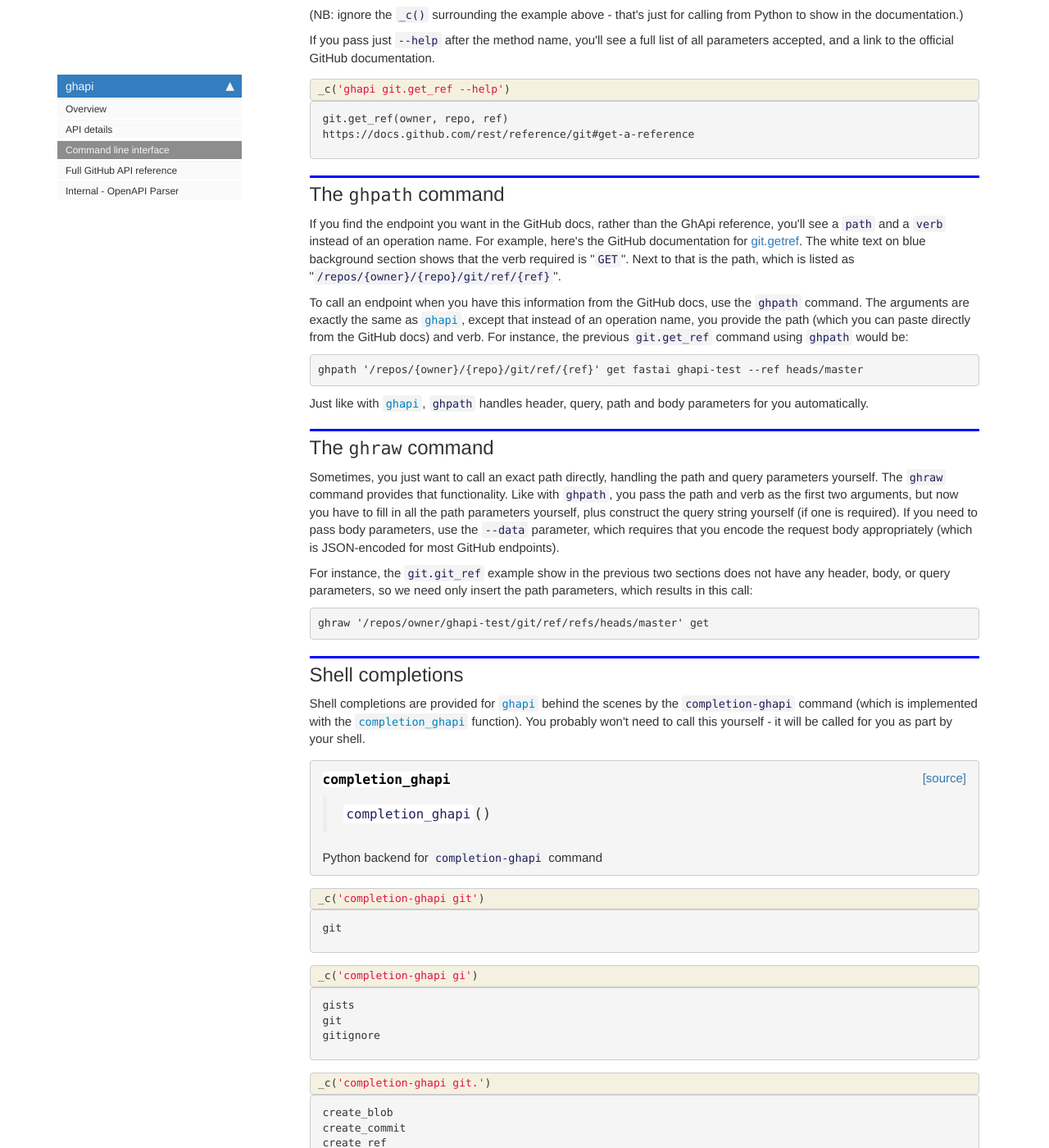
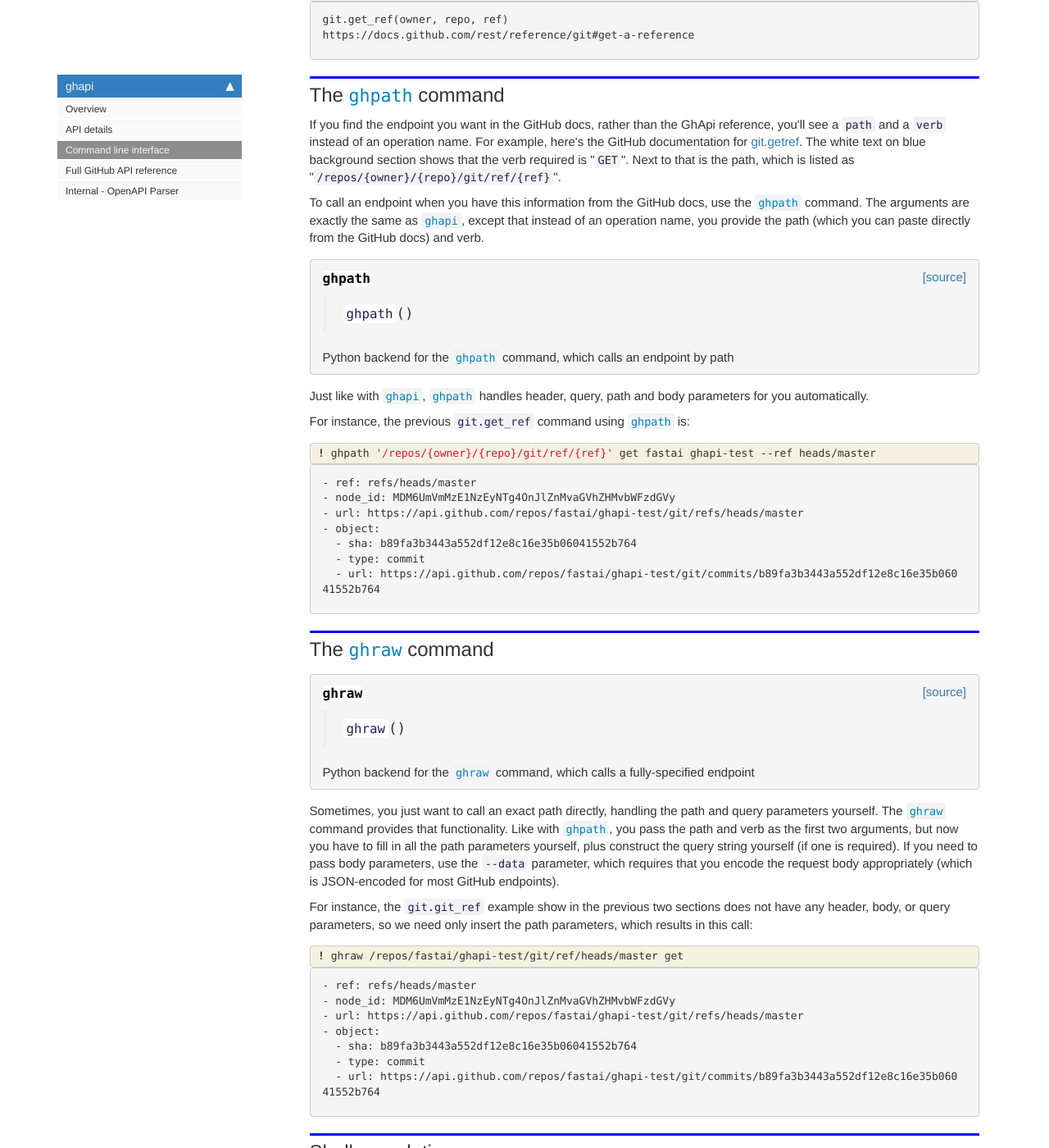
Before and after one commit to fastai/ghapi, a Jekyll site: the page built from docs/cli.html, in a window 1280 px wide and 1400 px high, scrolled down 1692 px. Shown: the whole window at 82% size. Built offline with Jekyll 4.4.1, drawn with Linux system fonts in a browser that asks for light colours; nearby versions of some CDN libraries; comment, search, counter and statistics services are not loaded; some of the changed text lies outside the part shown.

Commit message:
finish CLI commands

```diff
--- a/docs/cli.html
+++ b/docs/cli.html
@@ -47,38 +47,11 @@ nb_path: "01_cli.ipynb"
 <li><code>--debug</code>: Print requests before sending them</li>
 </ul>
 <p>If you have an environment variable <code>GITHUB_TOKEN</code> defined, then it will be used for the token if <code>--token</code> is not passed. If neither is provided, then the commands will not be able to acces any authentication functionality.</p>
+<p>We'll now look at each of the three commands in turn.</p>
 
 </div>
 </div>
 </div>
-<div class="cell border-box-sizing text_cell rendered"><div class="inner_cell">
-<div class="text_cell_render border-box-sizing rendered_html">
-<hr>
-<p>Note that the examples on this page all use the Python function version of the commands, instead of the CLI commands directly, so we need to set <code>sys.argv</code> before calling the function. We'll use this small helper function for the examples below:</p>
-
-</div>
-</div>
-</div>
-    {% raw %}
-
-<div class="cell border-box-sizing code_cell rendered">
-<div class="input">
-
-<div class="inner_cell">
-    <div class="input_area">
-<div class=" highlight hl-ipython3"><pre><span></span><span class="k">def</span> <span class="nf">_c</span><span class="p">(</span><span class="n">cmd</span><span class="p">):</span>
-    <span class="s2">&quot;Call CLI function `cli` as a python function&quot;</span>
-    <span class="n">sys</span><span class="o">.</span><span class="n">argv</span> <span class="o">=</span> <span class="n">cmd</span><span class="o">.</span><span class="n">split</span><span class="p">()</span>
-    <span class="k">return</span> <span class="nb">globals</span><span class="p">()[</span><span class="n">sys</span><span class="o">.</span><span class="n">argv</span><span class="p">[</span><span class="mi">0</span><span class="p">]</span><span class="o">.</span><span class="n">replace</span><span class="p">(</span><span class="s1">&#39;-&#39;</span><span class="p">,</span><span class="s1">&#39;_&#39;</span><span class="p">)]()</span>
-</pre></div>
-
-    </div>
-</div>
-</div>
-
-</div>
-    {% endraw %}
-
 <div class="cell border-box-sizing text_cell rendered"><div class="inner_cell">
 <div class="text_cell_render border-box-sizing rendered_html">
 <h2 id="The-ghapi-command">The <a href="/cli.html#ghapi"><code>ghapi</code></a> command<a class="anchor-link" href="#The-ghapi-command"> </a></h2>
@@ -105,6 +78,13 @@ nb_path: "01_cli.ipynb"
 
 <div class="cell border-box-sizing code_cell rendered">
 
+</div>
+    {% endraw %}
+
+    {% raw %}
+
+<div class="cell border-box-sizing code_cell rendered">
+
 <div class="output_wrapper">
 <div class="output">
 
@@ -112,9 +92,9 @@ nb_path: "01_cli.ipynb"
 
 
 <div class="output_markdown rendered_html output_subarea ">
-<h4 id="ghapi" class="doc_header"><code>ghapi</code><a href="https://github.com/fastai/ghapi/tree/master/ghapi/cli.py#L40" class="source_link" style="float:right">[source]</a></h4><blockquote><p><code>ghapi</code>()</p>
+<h4 id="ghapi" class="doc_header"><code>ghapi</code><a href="https://github.com/fastai/ghapi/tree/master/ghapi/cli.py#L48" class="source_link" style="float:right">[source]</a></h4><blockquote><p><code>ghapi</code>()</p>
 </blockquote>
-<p>Python backend for the <a href="/cli.html#ghapi"><code>ghapi</code></a> command. Reads from <code>sys.argv</code></p>
+<p>Python backend for the <a href="/cli.html#ghapi"><code>ghapi</code></a> command, which calls an endpoint by operation name</p>
 
 </div>
 
@@ -148,7 +128,7 @@ nb_path: "01_cli.ipynb"
 
 <div class="inner_cell">
     <div class="input_area">
-<div class=" highlight hl-ipython3"><pre><span></span><span class="n">_c</span><span class="p">(</span><span class="s1">&#39;ghapi git.get_ref fastai ghapi-test --ref heads/master&#39;</span><span class="p">)</span>
+<div class=" highlight hl-ipython3"><pre><span></span><span class="o">!</span> ghapi git.get_ref fastai ghapi-test --ref heads/master
 </pre></div>
 
     </div>
@@ -180,7 +160,7 @@ nb_path: "01_cli.ipynb"
 
 <div class="cell border-box-sizing text_cell rendered"><div class="inner_cell">
 <div class="text_cell_render border-box-sizing rendered_html">
-<p>(NB: ignore the <code>_c()</code> surrounding the example above - that's just for calling from Python to show in the documentation.)</p>
+<p>(NB: The "<code>!</code>" before the examples such as the one above is only needed when calling the commands from Jupyer Notebook. In your terminal, do not include the "<code>!</code>" prefix.)</p>
 <p>If you pass just <code>--help</code> after the method name, you'll see a full list of all parameters accepted, and a link to the official GitHub documentation.</p>
 
 </div>
@@ -193,7 +173,7 @@ nb_path: "01_cli.ipynb"
 
 <div class="inner_cell">
     <div class="input_area">
-<div class=" highlight hl-ipython3"><pre><span></span><span class="n">_c</span><span class="p">(</span><span class="s1">&#39;ghapi git.get_ref --help&#39;</span><span class="p">)</span>
+<div class=" highlight hl-ipython3"><pre><span></span><span class="o">!</span> ghapi git.get_ref --help
 </pre></div>
 
     </div>
@@ -220,37 +200,185 @@ https://docs.github.com/rest/reference/git#get-a-reference
 
 <div class="cell border-box-sizing text_cell rendered"><div class="inner_cell">
 <div class="text_cell_render border-box-sizing rendered_html">
-<h2 id="The-ghpath-command">The <code>ghpath</code> command<a class="anchor-link" href="#The-ghpath-command"> </a></h2>
+<h2 id="The-ghpath-command">The <a href="/cli.html#ghpath"><code>ghpath</code></a> command<a class="anchor-link" href="#The-ghpath-command"> </a></h2>
 </div>
 </div>
 </div>
 <div class="cell border-box-sizing text_cell rendered"><div class="inner_cell">
 <div class="text_cell_render border-box-sizing rendered_html">
 <p>If you find the endpoint you want in the GitHub docs, rather than the GhApi reference, you'll see a <code>path</code> and a <code>verb</code> instead of an operation name. For example, here's the GitHub documentation for <a href="https://docs.github.com/en/free-pro-team@latest/rest/reference/git#get-a-reference">git.getref</a>. The white text on blue background section shows that the verb required is "<code>GET</code>". Next to that is the path, which is listed as "<code>/repos/{owner}/{repo}/git/ref/{ref}</code>".</p>
-<p>To call an endpoint when you have this information from the GitHub docs, use the <code>ghpath</code> command. The arguments are exactly the same as <a href="/cli.html#ghapi"><code>ghapi</code></a>, except that instead of an operation name, you provide the path (which you can paste directly from the GitHub docs) and verb. For instance, the previous <code>git.get_ref</code> command using <code>ghpath</code> would be:</p>
-
-<pre><code>ghpath '/repos/{owner}/{repo}/git/ref/{ref}' get fastai ghapi-test --ref heads/master</code></pre>
-<p>Just like with <a href="/cli.html#ghapi"><code>ghapi</code></a>, <code>ghpath</code> handles header, query, path and body parameters for you automatically.</p>
+<p>To call an endpoint when you have this information from the GitHub docs, use the <a href="/cli.html#ghpath"><code>ghpath</code></a> command. The arguments are exactly the same as <a href="/cli.html#ghapi"><code>ghapi</code></a>, except that instead of an operation name, you provide the path (which you can paste directly from the GitHub docs) and verb.</p>
 
 </div>
 </div>
 </div>
+    {% raw %}
+
+<div class="cell border-box-sizing code_cell rendered">
+
+</div>
+    {% endraw %}
+
+    {% raw %}
+
+<div class="cell border-box-sizing code_cell rendered">
+
+<div class="output_wrapper">
+<div class="output">
+
+<div class="output_area">
+
+
+<div class="output_markdown rendered_html output_subarea ">
+<h4 id="ghpath" class="doc_header"><code>ghpath</code><a href="https://github.com/fastai/ghapi/tree/master/ghapi/cli.py#L56" class="source_link" style="float:right">[source]</a></h4><blockquote><p><code>ghpath</code>()</p>
+</blockquote>
+<p>Python backend for the <a href="/cli.html#ghpath"><code>ghpath</code></a> command, which calls an endpoint by path</p>
+
+</div>
+
+</div>
+
+</div>
+</div>
+
+</div>
+    {% endraw %}
+
+    {% raw %}
+
+<div class="cell border-box-sizing code_cell rendered">
+
+</div>
+    {% endraw %}
+
 <div class="cell border-box-sizing text_cell rendered"><div class="inner_cell">
 <div class="text_cell_render border-box-sizing rendered_html">
-<h2 id="The-ghraw-command">The <code>ghraw</code> command<a class="anchor-link" href="#The-ghraw-command"> </a></h2>
-</div>
-</div>
-</div>
-<div class="cell border-box-sizing text_cell rendered"><div class="inner_cell">
-<div class="text_cell_render border-box-sizing rendered_html">
-<p>Sometimes, you just want to call an exact path directly, handling the path and query parameters yourself. The <code>ghraw</code> command provides that functionality. Like with <code>ghpath</code>, you pass the path and verb as the first two arguments, but now you have to fill in all the path parameters yourself, plus construct the query string yourself (if one is required). If you need to pass body parameters, use the <code>--data</code> parameter, which requires that you encode the request body appropriately (which is JSON-encoded for most GitHub endpoints).</p>
-<p>For instance, the <code>git.git_ref</code> example show in the previous two sections does not have any header, body, or query parameters, so we need only insert the path parameters, which results in this call:</p>
-
-<pre><code>ghraw '/repos/owner/ghapi-test/git/ref/refs/heads/master' get</code></pre>
+<p>Just like with <a href="/cli.html#ghapi"><code>ghapi</code></a>, <a href="/cli.html#ghpath"><code>ghpath</code></a> handles header, query, path and body parameters for you automatically.</p>
+<p>For instance, the previous <code>git.get_ref</code> command using <a href="/cli.html#ghpath"><code>ghpath</code></a> is:</p>
 
 </div>
 </div>
 </div>
+    {% raw %}
+
+<div class="cell border-box-sizing code_cell rendered">
+<div class="input">
+
+<div class="inner_cell">
+    <div class="input_area">
+<div class=" highlight hl-ipython3"><pre><span></span><span class="o">!</span> ghpath <span class="s1">&#39;/repos/{owner}/{repo}/git/ref/{ref}&#39;</span> get fastai ghapi-test --ref heads/master
+</pre></div>
+
+    </div>
+</div>
+</div>
+
+<div class="output_wrapper">
+<div class="output">
+
+<div class="output_area">
+
+<div class="output_subarea output_stream output_stdout output_text">
+<pre>- ref: refs/heads/master
+- node_id: MDM6UmVmMzE1NzEyNTg4OnJlZnMvaGVhZHMvbWFzdGVy
+- url: https://api.github.com/repos/fastai/ghapi-test/git/refs/heads/master
+- object:
+  - sha: b89fa3b3443a552df12e8c16e35b06041552b764
+  - type: commit
+  - url: https://api.github.com/repos/fastai/ghapi-test/git/commits/b89fa3b3443a552df12e8c16e35b06041552b764
+</pre>
+</div>
+</div>
+
+</div>
+</div>
+
+</div>
+    {% endraw %}
+
+<div class="cell border-box-sizing text_cell rendered"><div class="inner_cell">
+<div class="text_cell_render border-box-sizing rendered_html">
+<h2 id="The-ghraw-command">The <a href="/cli.html#ghraw"><code>ghraw</code></a> command<a class="anchor-link" href="#The-ghraw-command"> </a></h2>
+</div>
+</div>
+</div>
+    {% raw %}
+
+<div class="cell border-box-sizing code_cell rendered">
+
+<div class="output_wrapper">
+<div class="output">
+
+<div class="output_area">
+
+
+<div class="output_markdown rendered_html output_subarea ">
+<h4 id="ghraw" class="doc_header"><code>ghraw</code><a href="https://github.com/fastai/ghapi/tree/master/ghapi/cli.py#L61" class="source_link" style="float:right">[source]</a></h4><blockquote><p><code>ghraw</code>()</p>
+</blockquote>
+<p>Python backend for the <a href="/cli.html#ghraw"><code>ghraw</code></a> command, which calls a fully-specified endpoint</p>
+
+</div>
+
+</div>
+
+</div>
+</div>
+
+</div>
+    {% endraw %}
+
+    {% raw %}
+
+<div class="cell border-box-sizing code_cell rendered">
+
+</div>
+    {% endraw %}
+
+<div class="cell border-box-sizing text_cell rendered"><div class="inner_cell">
+<div class="text_cell_render border-box-sizing rendered_html">
+<p>Sometimes, you just want to call an exact path directly, handling the path and query parameters yourself. The <a href="/cli.html#ghraw"><code>ghraw</code></a> command provides that functionality. Like with <a href="/cli.html#ghpath"><code>ghpath</code></a>, you pass the path and verb as the first two arguments, but now you have to fill in all the path parameters yourself, plus construct the query string yourself (if one is required). If you need to pass body parameters, use the <code>--data</code> parameter, which requires that you encode the request body appropriately (which is JSON-encoded for most GitHub endpoints).</p>
+<p>For instance, the <code>git.git_ref</code> example show in the previous two sections does not have any header, body, or query parameters, so we need only insert the path parameters, which results in this call:</p>
+
+</div>
+</div>
+</div>
+    {% raw %}
+
+<div class="cell border-box-sizing code_cell rendered">
+<div class="input">
+
+<div class="inner_cell">
+    <div class="input_area">
+<div class=" highlight hl-ipython3"><pre><span></span><span class="o">!</span> ghraw /repos/fastai/ghapi-test/git/ref/heads/master get
+</pre></div>
+
+    </div>
+</div>
+</div>
+
+<div class="output_wrapper">
+<div class="output">
+
+<div class="output_area">
+
+<div class="output_subarea output_stream output_stdout output_text">
+<pre>- ref: refs/heads/master
+- node_id: MDM6UmVmMzE1NzEyNTg4OnJlZnMvaGVhZHMvbWFzdGVy
+- url: https://api.github.com/repos/fastai/ghapi-test/git/refs/heads/master
+- object:
+  - sha: b89fa3b3443a552df12e8c16e35b06041552b764
+  - type: commit
+  - url: https://api.github.com/repos/fastai/ghapi-test/git/commits/b89fa3b3443a552df12e8c16e35b06041552b764
+</pre>
+</div>
+</div>
+
+</div>
+</div>
+
+</div>
+    {% endraw %}
+
 <div class="cell border-box-sizing text_cell rendered"><div class="inner_cell">
 <div class="text_cell_render border-box-sizing rendered_html">
 <h2 id="Shell-completions">Shell completions<a class="anchor-link" href="#Shell-completions"> </a></h2>
@@ -275,7 +403,7 @@ https://docs.github.com/rest/reference/git#get-a-reference
 
 
 <div class="output_markdown rendered_html output_subarea ">
-<h4 id="completion_ghapi" class="doc_header"><code>completion_ghapi</code><a href="https://github.com/fastai/ghapi/tree/master/ghapi/cli.py#L54" class="source_link" style="float:right">[source]</a></h4><blockquote><p><code>completion_ghapi</code>()</p>
+<h4 id="completion_ghapi" class="doc_header"><code>completion_ghapi</code><a href="https://github.com/fastai/ghapi/tree/master/ghapi/cli.py#L68" class="source_link" style="float:right">[source]</a></h4><blockquote><p><code>completion_ghapi</code>()</p>
 </blockquote>
 <p>Python backend for <code>completion-ghapi</code> command</p>
 
@@ -303,7 +431,7 @@ https://docs.github.com/rest/reference/git#get-a-reference
 
 <div class="inner_cell">
     <div class="input_area">
-<div class=" highlight hl-ipython3"><pre><span></span><span class="n">_c</span><span class="p">(</span><span class="s1">&#39;completion-ghapi git&#39;</span><span class="p">)</span>
+<div class=" highlight hl-ipython3"><pre><span></span><span class="o">!</span> completion-ghapi git
 </pre></div>
 
     </div>
@@ -334,7 +462,7 @@ https://docs.github.com/rest/reference/git#get-a-reference
 
 <div class="inner_cell">
     <div class="input_area">
-<div class=" highlight hl-ipython3"><pre><span></span><span class="n">_c</span><span class="p">(</span><span class="s1">&#39;completion-ghapi gi&#39;</span><span class="p">)</span>
+<div class=" highlight hl-ipython3"><pre><span></span><span class="o">!</span> completion-ghapi gi
 </pre></div>
 
     </div>
@@ -367,7 +495,7 @@ gitignore
 
 <div class="inner_cell">
     <div class="input_area">
-<div class=" highlight hl-ipython3"><pre><span></span><span class="n">_c</span><span class="p">(</span><span class="s1">&#39;completion-ghapi git.&#39;</span><span class="p">)</span>
+<div class=" highlight hl-ipython3"><pre><span></span><span class="o">!</span> completion-ghapi git.
 </pre></div>
 
     </div>
@@ -412,7 +540,7 @@ verbs
 
 <div class="inner_cell">
     <div class="input_area">
-<div class=" highlight hl-ipython3"><pre><span></span><span class="n">_c</span><span class="p">(</span><span class="s1">&#39;completion-ghapi git.g&#39;</span><span class="p">)</span>
+<div class=" highlight hl-ipython3"><pre><span></span><span class="o">!</span> completion-ghapi git.g
 </pre></div>
 
     </div>
--- a/ghapi/_nbdev.py
+++ b/ghapi/_nbdev.py
@@ -19,6 +19,8 @@ index = {"GH_HOST": "00_core.ipynb",
          "GhApi.enable_pages": "00_core.ipynb",
          "print_summary": "00_core.ipynb",
          "ghapi": "01_cli.ipynb",
+         "ghpath": "01_cli.ipynb",
+         "ghraw": "01_cli.ipynb",
          "completion_ghapi": "01_cli.ipynb",
          "GH_OPENAPI_URL": "90_build_lib.ipynb",
          "build_funcs": "90_build_lib.ipynb",
--- a/ghapi/core.py
+++ b/ghapi/core.py
@@ -102,7 +102,7 @@ class GhApi:
     def __getattr__(self,k): return self.groups[k] if 'groups' in vars(self) and k in self.groups else stop(AttributeError(k))
     def __getitem__(self, k):
         a,b = k if isinstance(k,tuple) else (k,'GET')
-        return self.func_dict[f'{a}:{b}']
+        return self.func_dict[f'{a}:{b.upper()}']
 
     def full_docs(self):
         return '\n'.join(f'## {gn}\n\n{group._repr_markdown_()}\n' for gn,group in sorted(self.groups.items()))
```
Also changed, not shown: ghapi/cli.py (+34 -20 lines), 3 other files.
